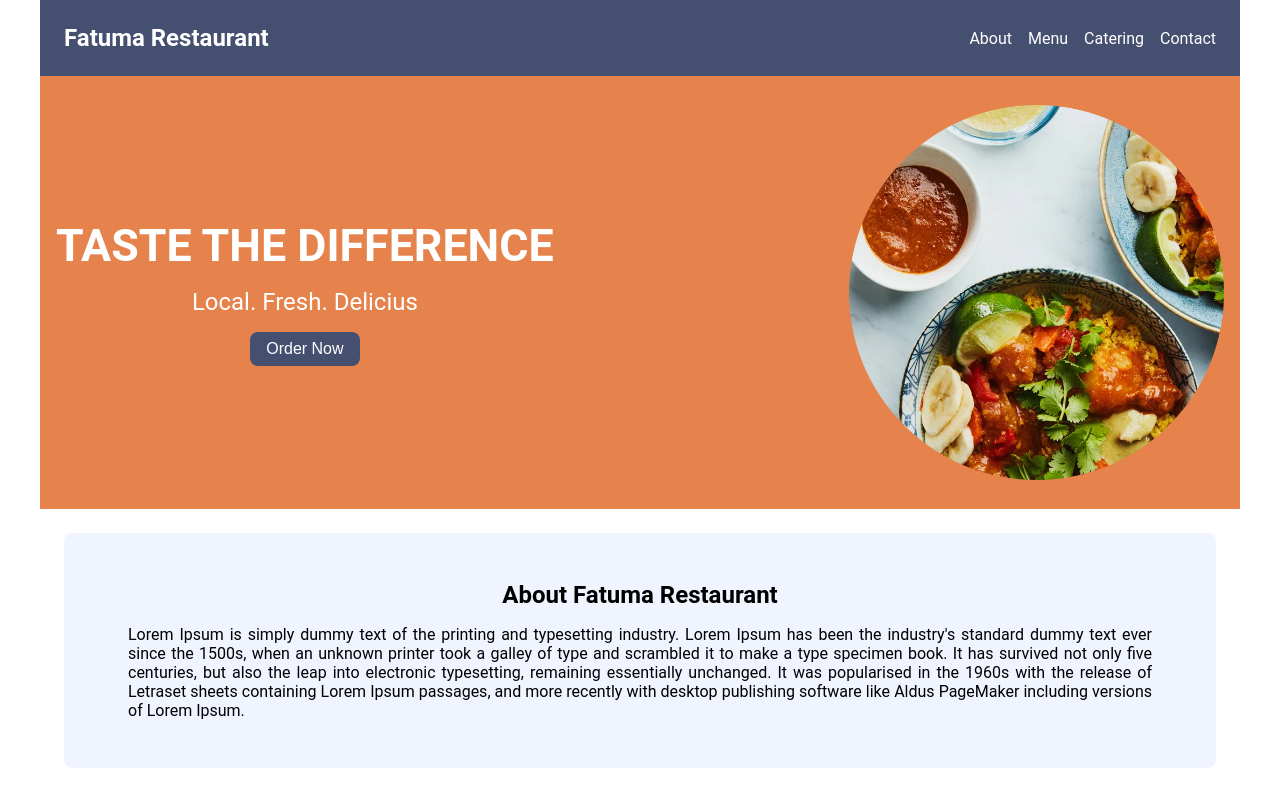
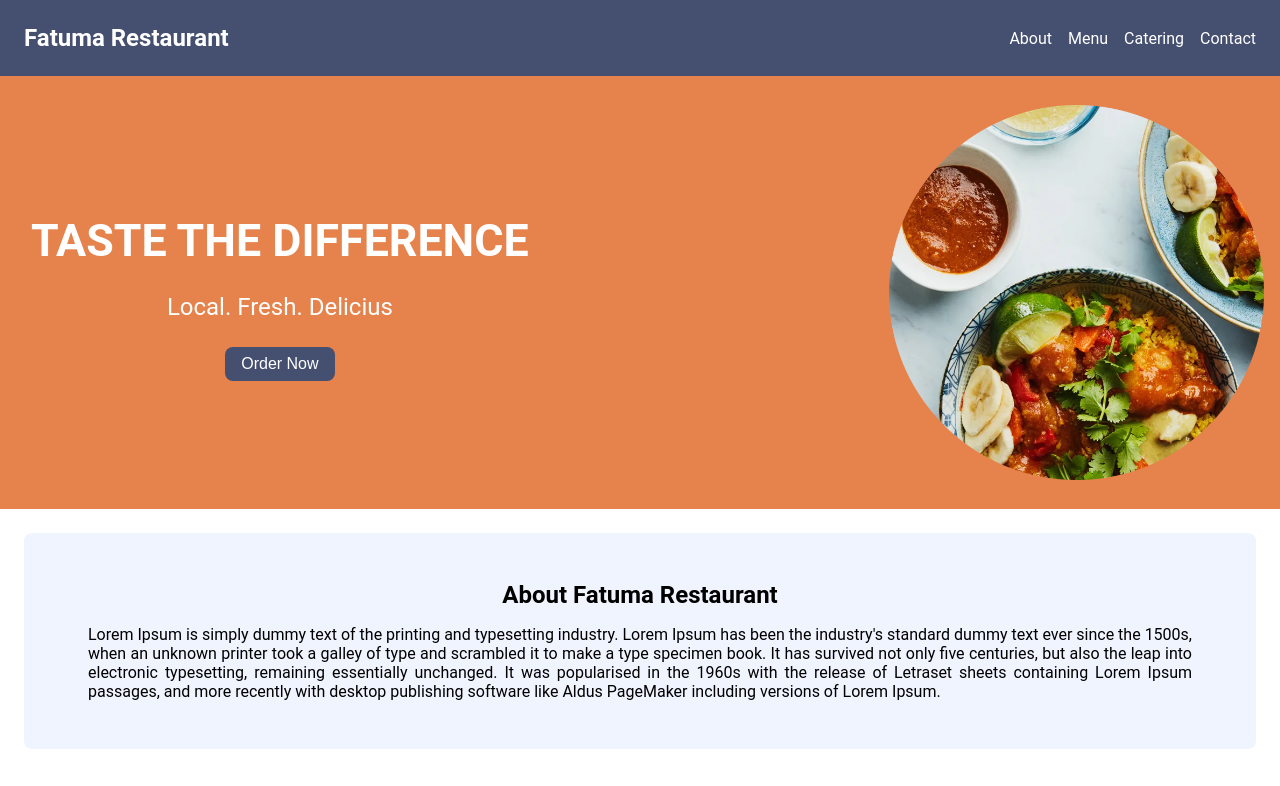
Before and after one commit to Abdulrahman-Midraara/week2rwpa-website, a plain HTML site: page index.html in a window 1280 px wide. Shown: the top 786 px of the page. Drawn offline with Linux system fonts and the light colour scheme.

Commit message:
Add files via upload

```diff
--- a/style.css
+++ b/style.css
@@ -387,6 +387,9 @@
         flex-direction: row;
         align-items: center;
         justify-content: center;
+        max-width: 100%;
+        /* I forgot to call the max-width: 100%; */
+
       }
 
       /* Header */
@@ -414,6 +417,25 @@
         justify-content: space-between;
         margin-top: 0px;
       }
+
+      .taste .textArea {
+        width: fit-comtent;
+        padding: 10px 5px;
+      }
+
+      .taste .textArea p, .taste .textArea h1 {
+        margin: 10px;
+      }
+
+        /* in the Hero Area, I forgot to call the following;
+        1.     .taste .textArea {
+                width:fit-comtent;
+                padding:10px 5px;
+                }
+        2.      .taste .textArea p, .taste .textArea h1, {
+                 margin:10px;
+                 }
+       */
 
       #heroImage {
         display: inline-block;
```
